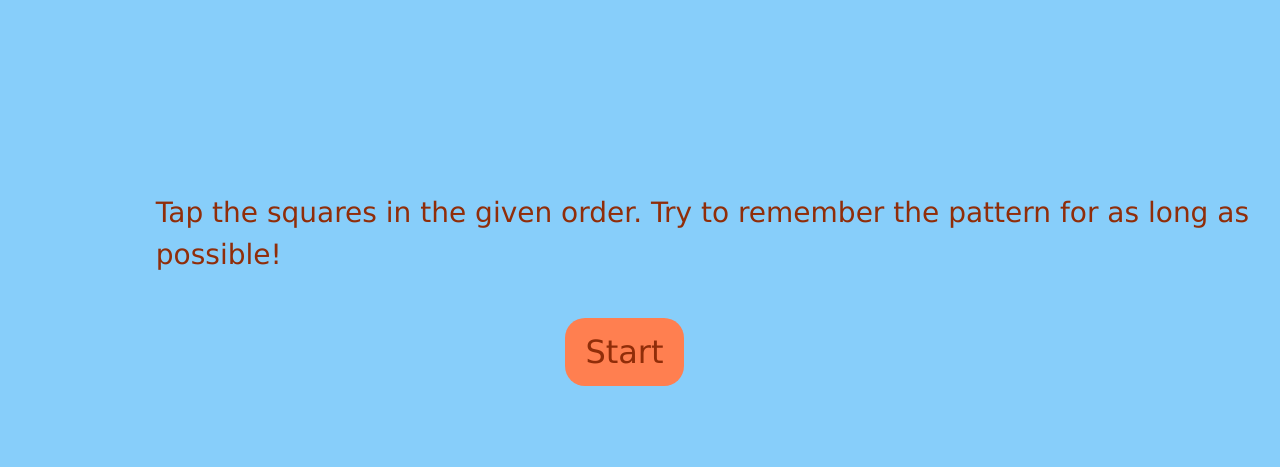
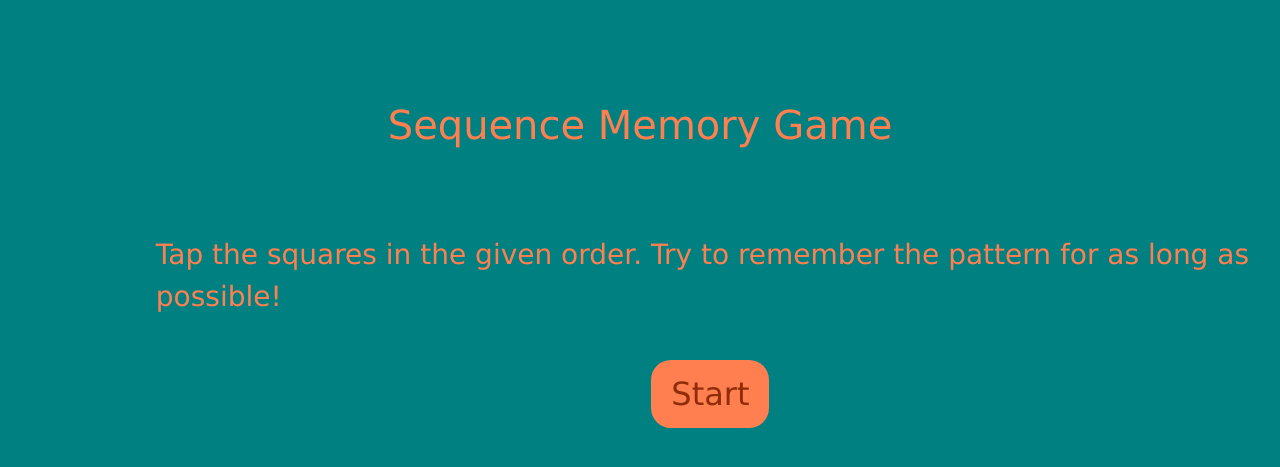
Before and after one commit to AnduG/ProiectIA4, a Flask app: page /games/sequenceMemory in a window 1280 px wide. Shown: the top 467 px of the page. Run offline with Flask 3, Linux system fonts and the light colour scheme; some libraries are stand-ins or nearby versions.

Commit message:
Improved button visibility for Sequence Memory. Also changed the starting screen to match the rest of the application.

```diff
--- a/website/templates/base.html
+++ b/website/templates/base.html
@@ -89,8 +89,8 @@
             }
 
             .coral_btn {
-            background-color: coral; /* Set your desired color */
-            color: teal; /* Set text color to make it readable */
+                background-color: coral; /* Set your desired color */
+                color: teal; /* Set text color to make it readable */
             }
 
             .centering_container {
--- a/website/templates/sequence-run-game.html
+++ b/website/templates/sequence-run-game.html
@@ -23,11 +23,11 @@
     }
 
     .btn-primary:hover {
-        background-color: rgb(44, 156, 145);
+        background-color: rgb(114, 180, 201);
     }
 
     .btn-primary:focus {
-        background-color: rgb(99, 149, 243);
+        background-color: lightblue;
         transition: background-color 0.1s;
     }
 
@@ -153,7 +153,6 @@
                 round++;
                 startRound();
             } else {
-                removeListeners();
                 insertPopUp();
             }
         }
--- a/website/templates/sequence-startscreen.html
+++ b/website/templates/sequence-startscreen.html
@@ -6,15 +6,19 @@
 <head>
   <style>
     body {
-        background-color: lightskyblue;
+        background-color: teal;
     }
 
     .container {
         margin-left: 11vw;
-        margin-top: 15vw;
-        color: rgb(144, 45, 9);
+        margin-top: 6vw;
+        color: coral;
         font-family: 'Lucida Sans', 'Lucida Sans Regular', 'Lucida Grande', 'Lucida Sans Unicode', Geneva, Verdana, sans-serif;
         font-size: 3.5vh;
+    }
+
+    .title {
+        margin-top: 4vw;
     }
 
     play_button a {
@@ -22,8 +26,6 @@
         font-size: 3.5vh;
         font-family: 'Lucida Sans', 'Lucida Sans Regular', 'Lucida Grande', 'Lucida Sans Unicode', Geneva, Verdana, sans-serif;
         display: inline-block;
-        margin-left: 32vw;
-        margin-top: 2vw;
         text-align: center;
         border-radius: 20px;
         background-color: coral;
@@ -34,12 +36,18 @@
 </head>
 
 <body>
+    <div class="title">
+        <h1>Sequence Memory Game</h1>
+    </div>
+
     <div class="container">
         <p>Tap the squares in the given order. Try to remember the pattern for as long as possible!</p>
 
-        <play_button>
-            <a href="/games/sequenceMemoryRunGame">Start</a>
-        </play_button>
+        <div class="centering_container">
+            <play_button>
+                <a href="/games/sequenceMemoryRunGame">Start</a>
+            </play_button>
+        </div>
     </div>
 
 </body>
```
